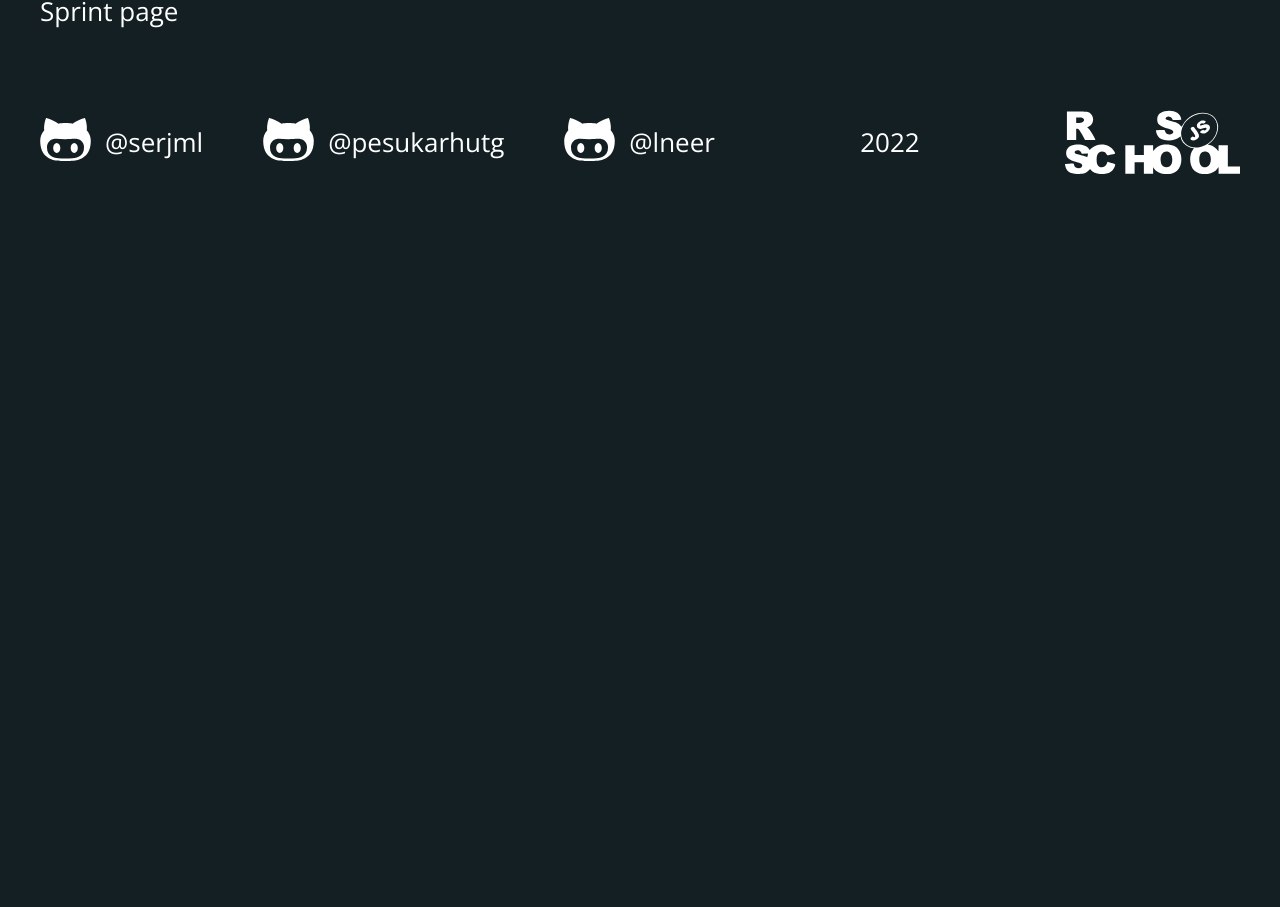
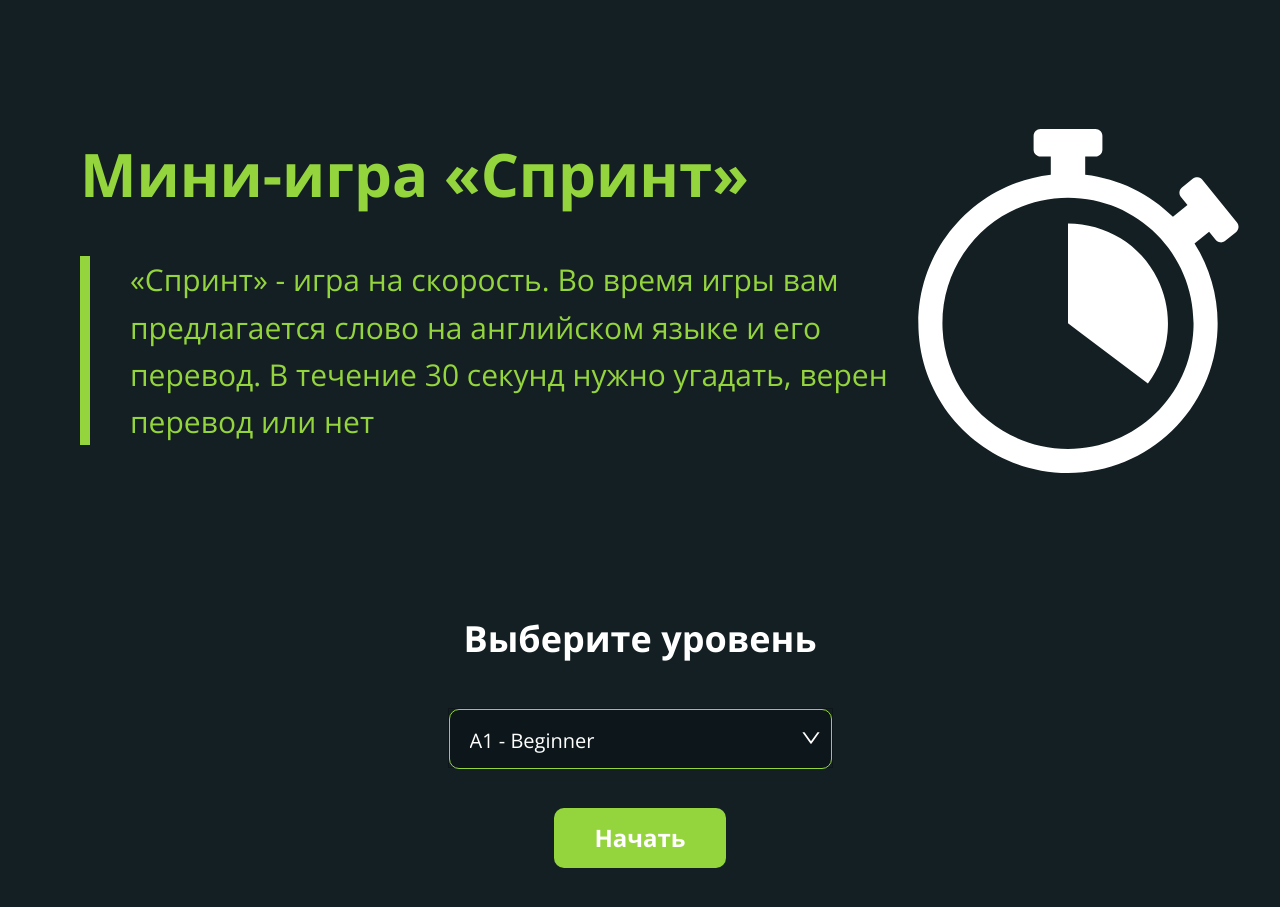
Before and after one commit to PesukarhuTG/rslang, a React (Create React App) app: page /sprint in a window 1280 px wide. Shown: the part 179-1086 px from the top of the page. Before the commit the page ends 800 px from the top, so only its background shows below. Built offline with nearby package versions, Linux system fonts and the light colour scheme.

Commit message:
feat: build sprint page

```diff
--- a/src/components/Button.tsx
+++ b/src/components/Button.tsx
@@ -21,6 +21,7 @@ const Button: React.FC<ButtonProps> = ({ label, disabled = false, type = 'primar
 const StyledButton = styled.button<{
   $type: ButtonType;
 }>`
+  display: block;
   padding: 0 40px;
   height: 60px;
   font-size: 24px;
@@ -28,6 +29,8 @@ const StyledButton = styled.button<{
   border: none;
   border-radius: 10px;
   cursor: pointer;
+  transition: 0.3s;
+
   &:hover {
     color: var(--btn-font-hover);
   }
--- a/src/components/Hero.tsx
+++ b/src/components/Hero.tsx
@@ -37,6 +37,10 @@ const HeroSection = styled.section`
   min-height: 620px;
   display: flex;
   align-items: center;
+
+  @media (max-width: 1100px) {
+    margin-bottom: 50px;
+  }
 `;
 
 const HeroContent = styled.div`
--- a/src/components/Select.tsx
+++ b/src/components/Select.tsx
@@ -32,7 +32,8 @@ const Select: React.FC<SelectProps> = ({ options, onChange = () => {}, disabled
 
 const StyledSelect = styled(AntdSelect)`
   height: 60px;
-  border: 1px solid 'var(--primary-dark)' !important;
+  min-width: 385px;
+  border: 1px solid var(--primary-dark) !important;
 
   & * {
     color: var(--primary-light);
--- a/src/pages/SprintPage.tsx
+++ b/src/pages/SprintPage.tsx
@@ -1,12 +1,51 @@
 import React from 'react';
-import { Layout } from '../components';
+import styled from 'styled-components';
+import { Layout, Hero, Subtitle, Select, Button } from '../components';
+import sprintImg from '../assets/svg/hero-sprint-logo.svg';
+
+const options = [
+  { value: 'A1', label: 'A1 - Beginner' },
+  { value: 'A2', label: 'A2 - Elementary' },
+  { value: 'B1', label: 'B1 - Intermediate' },
+  { value: 'B2', label: 'B2 - Upper Intermediate' },
+  { value: 'C1', label: 'C1 - Advanced' },
+  { value: 'C2', label: 'C2 - Proficiency' },
+];
 
 const SprintPage = () => {
   return (
-    <Layout>
-      <p className="headling">Sprint page</p>
+    <Layout disableFooter={true}>
+      <Hero
+        image={sprintImg}
+        content={
+          <>
+            <Hero.Title>
+              <strong>Мини-игра «Спринт»</strong>
+            </Hero.Title>
+            <Hero.Description>
+              «Спринт» - игра на скорость. Во время игры вам предлагается слово на английском языке и его перевод. В
+              течение 30 секунд нужно угадать, верен перевод или нет
+            </Hero.Description>
+          </>
+        }
+      />
+      <GameSettings>
+        <Subtitle content="Выберите уровень" />
+        <Select options={options} onChange={value => console.log(value)} />
+        <Button label={'Начать'} />
+      </GameSettings>
     </Layout>
   );
 };
 
+const GameSettings = styled.div`
+  width: 100%;
+  display: flex;
+  flex-direction: column;
+  gap: 40px;
+  justify-content: center;
+  align-items: center;
+  margin-bottom: 50px;
+`;
+
 export default SprintPage;
--- a/src/styles/style.css
+++ b/src/styles/style.css
@@ -32,6 +32,8 @@ h3,
 h4,
 h5,
 h6 {
+  margin: 0;
+  padding: 0;
   color: var(--primary-light);
 }
 
```
